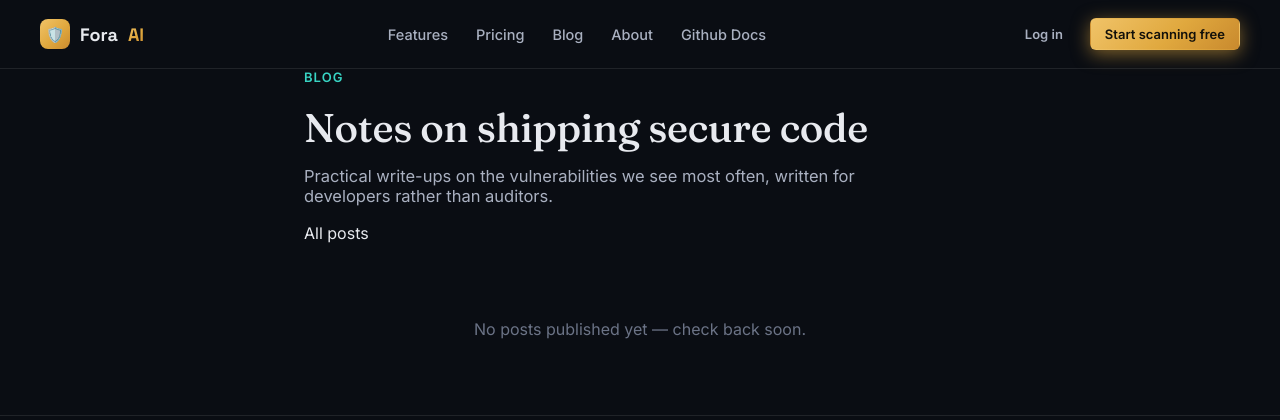
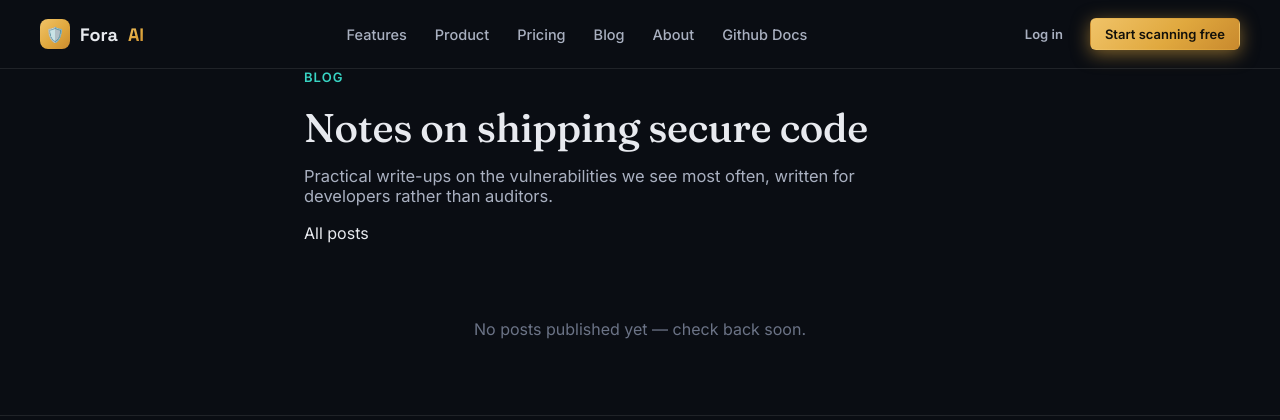
Before and after one commit to Faizan-ai-nova/Fora-ai-A-POWERFUL-TOOL, a Django app: template templates/blog/list.html in a window 1280 px wide. Shown: the top 420 px of the page. Run offline with Django 5.2, Linux system fonts and the light colour scheme; the template is opened without the code that fills it, so the values that code supplies are empty.

Commit message:
Update public_nav.html

```diff
--- a/templates/partials/public_nav.html
+++ b/templates/partials/public_nav.html
@@ -6,6 +6,7 @@
   </a>
   <div class="navbar-links" data-navbar-links>
     <a href="{% url 'landing' %}#features">Features</a>
+    <a href="{% url 'pages:features' %}">Product</a>
     <a href="{% url 'subscriptions:pricing' %}">Pricing</a>
     <a href="{% url 'blog:list' %}">Blog</a>
     <a href="{% url 'pages:about' %}">About</a>
```
